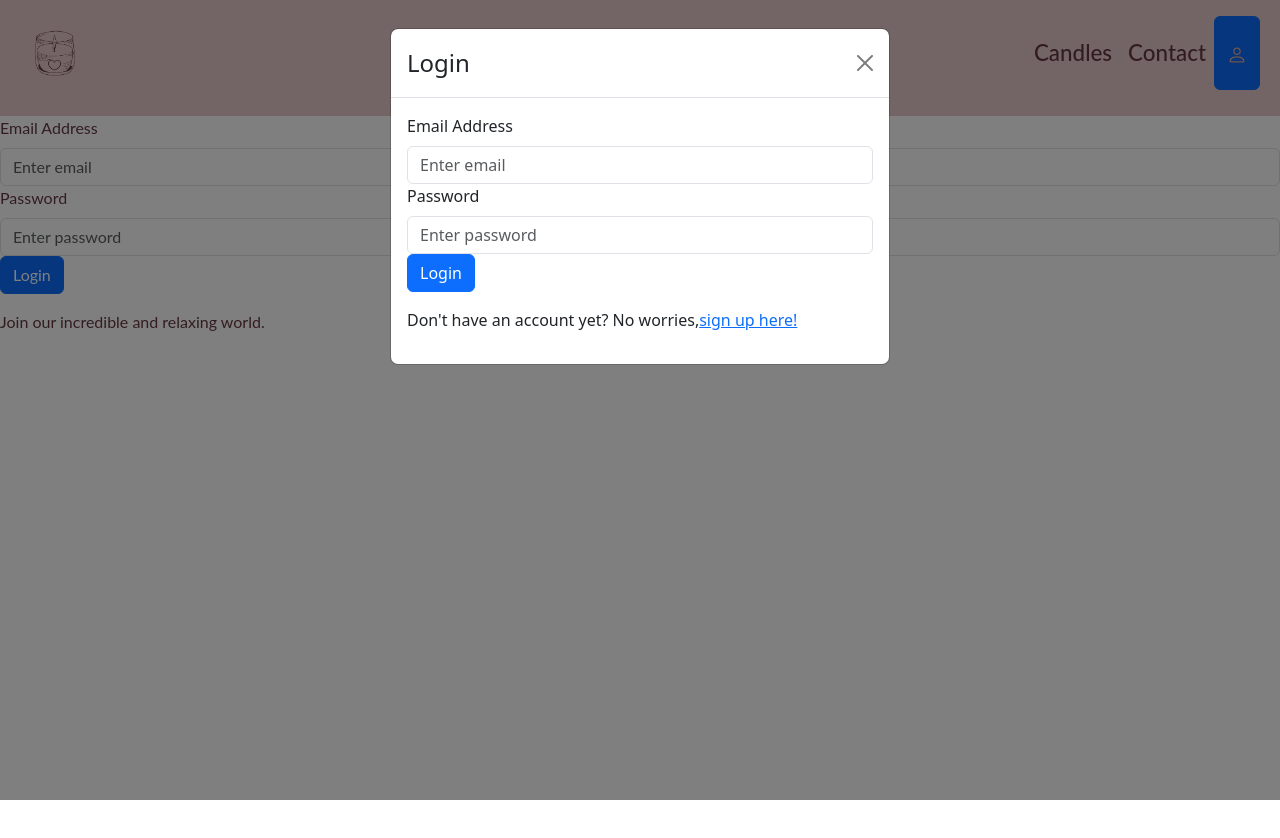
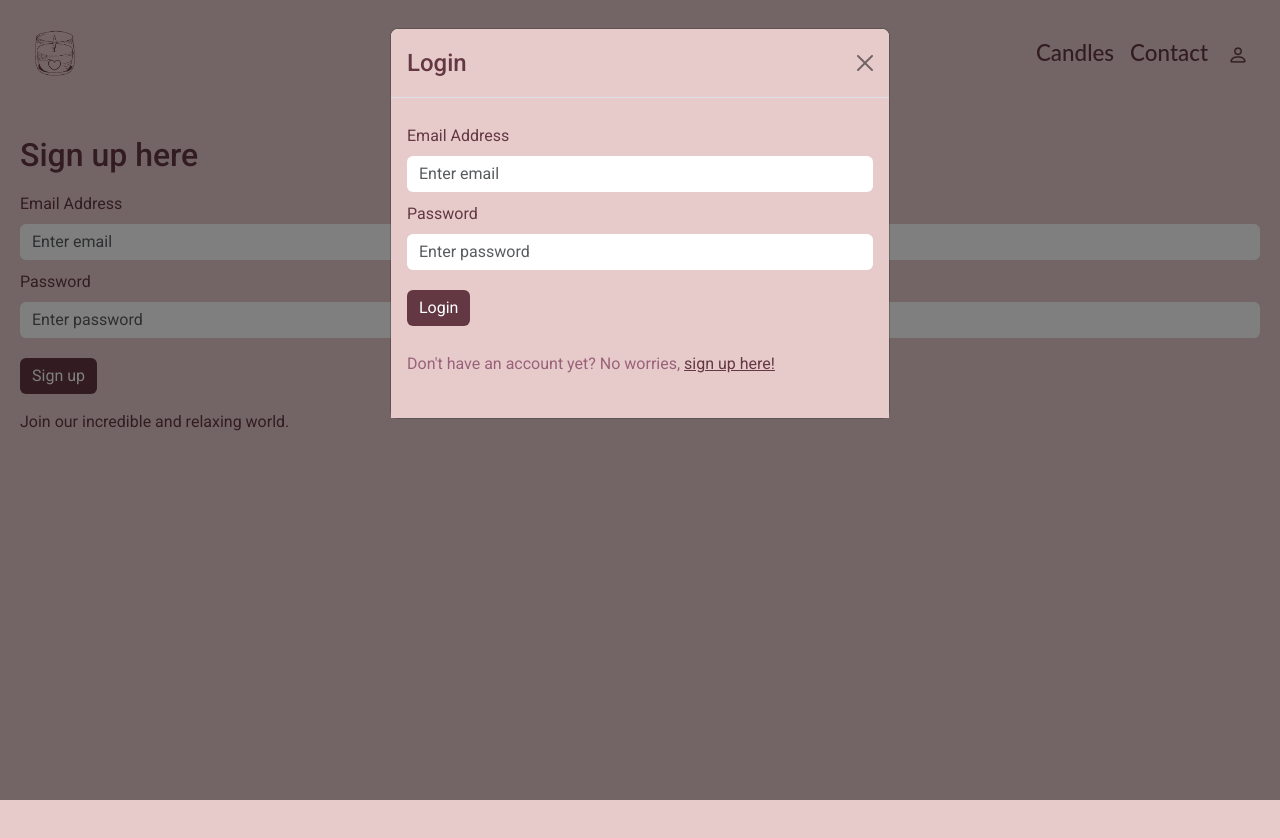
Before and after one commit to VeronicaVez/candlesEcommerce-client, a React (Vite) app: page /signup in a window 1280 px wide. Both pictures are taken after a click on the button 1237 px from the left and 52 px from the top of the page. Shown: the top 838 px of the page. Before the commit the page ends 800 px from the top, so only its background shows below. Built offline with nearby package versions, Linux system fonts and the light colour scheme; a web font is replaced by a local one.

Commit message:
only style changes

```diff
--- a/src/components/CandleCard/CandleCard.jsx
+++ b/src/components/CandleCard/CandleCard.jsx
@@ -1,18 +1,33 @@
 import Button from "react-bootstrap/Button"
 import Card from "react-bootstrap/Card"
+import { CloseButton } from "react-bootstrap"
+import Link from "react"
 
-function BasicExample() {
+function CandleCard({ id, name, description, price, aroma, image }) {
   return (
-    <Card style={{ width: "18rem" }}>
-      <Card.Img variant="top" src="holder.js/100px180" />
+    <>
+      {/*  <Card style={{ width: "18rem" }}>
+        < Card.Img variant="top" src="holder.js/100px180" />
       <Card.Body>
-        <Card.Title>Name-Candle</Card.Title>
-        <Card.Subtitle>price</Card.Subtitle>
-        {/* when you go over the price, it show to add to the card */}
+        <CloseButton
+          className="btn-close"
+          onClick={() => {
+            removeCard(id)
+          }}
+        />
+        <Link to={`/candles/${id}`} className="link-class">
+          <Card.Img variant="top" src={image} />
+          <Card.Title>
+            {name} - {aroma}
+          </Card.Title>
+          <Card.Subtitle>{price}</Card.Subtitle>
+          <Card.Text>{description}</Card.Text>
+        </Link>
         <Button variant="primary">Add to cart</Button>
       </Card.Body>
-    </Card>
+    </Card > */}
+    </>
   )
 }
 
-export default BasicExample
+export default CandleCard
--- /dev/null
+++ b/src/components/Forms/LoginForm/LoginForm.css
@@ -0,0 +1,22 @@
+.LoginForm{
+    background-color:#E7CBCB;
+    font-family: "Roboto";
+}
+
+.login-button{
+    background: #643843 !important;
+    border: #643843 !important;
+    margin-top: 20px;
+}
+
+.login-label{
+    margin: 10px 0px;
+}
+
+#inputEmail,
+#inputPassword{
+    transform: none !important;
+    box-shadow: none !important;
+    background: white !important;
+    border: none !important;
+}
--- a/src/components/Forms/LoginForm/LoginForm.jsx
+++ b/src/components/Forms/LoginForm/LoginForm.jsx
@@ -1,11 +1,10 @@
 import { useContext, useState } from "react"
 import Form from "react-bootstrap/Form"
-import Col from "react-bootstrap/esm/Col"
-import Row from "react-bootstrap/esm/Row"
 import Button from "react-bootstrap/Button"
-import { Link, useNavigate } from "react-router-dom"
+import { useNavigate } from "react-router-dom"
 import { AuthContext } from "./../../../context/auth.context"
 import authServices from "./../../../services/auth.services"
+import "./LoginForm.css"
 
 function LoginForm() {
   const [loginData, setLoginData] = useState({
@@ -47,7 +46,7 @@ function LoginForm() {
     <div className="LoginForm">
       <Form onSubmit={handleLoginSubmit}>
         <Form.Group className="mb-3">
-          <Form.Label>Email Address</Form.Label>
+          <Form.Label className="login-label">Email Address</Form.Label>
           <Form.Control
             type="email"
             id="inputEmail"
@@ -55,7 +54,7 @@ function LoginForm() {
             name="email"
             onChange={handleInputChange}
           />
-          <Form.Label>Password</Form.Label>
+          <Form.Label className="login-label">Password</Form.Label>
           <Form.Control
             type="password"
             id="inputPassword"
@@ -63,20 +62,12 @@ function LoginForm() {
             name="password"
             onChange={handleInputChange}
           />
-          <Button type="submit">Login</Button>
+          <Button type="submit" className="login-button">
+            Login
+          </Button>
         </Form.Group>
         {errorMessage && <p className="error-message">{errorMessage}</p>}
       </Form>
-      <Row>
-        <Col>
-          <p>
-            Don't have an account yet? No worries,
-            <Link to={"/signup"} className="Link">
-              sign up here!
-            </Link>
-          </p>
-        </Col>
-      </Row>
     </div>
   )
 }
--- /dev/null
+++ b/src/components/Forms/SignUpForm/SignUpForm.css
@@ -0,0 +1,24 @@
+.SignupForm {
+    background-color: #E7CBCB;
+    padding: 20px;
+    height: 100vh;
+    font-family: "Roboto";
+}
+
+.signup-button {
+    background: #643843 !important;
+    border: #643843 !important;
+    margin-top: 20px;
+}
+
+.signup-label {
+    margin: 10px 0px;
+}
+
+#inputEmail,
+#inputPassword {
+    transform: none !important;
+    box-shadow: none !important;
+    background: white !important;
+    border: none !important;
+}
--- a/src/components/Forms/SignUpForm/SignUpForm.jsx
+++ b/src/components/Forms/SignUpForm/SignUpForm.jsx
@@ -5,6 +5,7 @@ import Row from "react-bootstrap/esm/Row"
 import Button from "react-bootstrap/Button"
 import { useNavigate } from "react-router-dom"
 import authServices from "./../../../services/auth.services"
+import "./SignUpForm.css"
 
 function SignupForm() {
   const [signupData, setSignupData] = useState({
@@ -42,8 +43,9 @@ function SignupForm() {
   return (
     <div className="SignupForm">
       <Form onSubmit={handleSignupSubmit}>
+        <h2>Sign up here</h2>
         <Form.Group className="mb-3">
-          <Form.Label>Email Address</Form.Label>
+          <Form.Label className="signup-label">Email Address</Form.Label>
           <Form.Control
             type="email"
             id="inputEmail"
@@ -51,7 +53,7 @@ function SignupForm() {
             name="email"
             onChange={handleInputChange}
           />
-          <Form.Label>Password</Form.Label>
+          <Form.Label className="signup-label">Password</Form.Label>
           <Form.Control
             type="password"
             id="inputPassword"
@@ -59,7 +61,9 @@ function SignupForm() {
             name="password"
             onChange={handleInputChange}
           />
-          <Button type="submit">Login</Button>
+          <Button type="submit" className="signup-button">
+            Sign up
+          </Button>
         </Form.Group>
         {errorMessage && <p className="error-message">{errorMessage}</p>}
       </Form>
--- /dev/null
+++ b/src/components/LoginModal/LoginModal.css
@@ -0,0 +1,19 @@
+.loginButton {
+    background: none !important;
+    border: none !important
+}
+
+.signup-phrase{
+    color: #99627A;
+    padding:10px 0px;
+}
+
+.Link{
+    color:#643843;
+}
+
+.login-modal{
+    background-color: #E7CBCB;
+    color: #643843;
+    font-family: "Roboto";
+}
--- a/src/components/LoginModal/LoginModal.jsx
+++ b/src/components/LoginModal/LoginModal.jsx
@@ -1,6 +1,10 @@
 import LoginForm from "./../../components/Forms/LoginForm/LoginForm.jsx"
 import { Button, Modal } from "react-bootstrap"
 import { useState } from "react"
+import Col from "react-bootstrap/esm/Col"
+import Row from "react-bootstrap/esm/Row"
+import { Link } from "react-router-dom"
+import "./LoginModal.css"
 
 function LoginModal() {
   const [show, setShow] = useState(false)
@@ -13,7 +17,7 @@ function LoginModal() {
           xmlns="http://www.w3.org/2000/svg"
           width="20"
           height="20"
-          fill="#E7CBCB"
+          fill="#643843"
           className="bi bi-person"
           viewBox="0 0 16 16"
           stroke="#643843"
@@ -23,11 +27,21 @@ function LoginModal() {
         </svg>
       </Button>
       <Modal show={show} onHide={handleClose}>
-        <Modal.Header closeButton>
+        <Modal.Header closeButton className="login-modal">
           <Modal.Title>Login</Modal.Title>
         </Modal.Header>
-        <Modal.Body>
+        <Modal.Body className="login-modal">
           <LoginForm />
+          <Row>
+            <Col>
+              <p className="signup-phrase">
+                Don't have an account yet? No worries,&nbsp;
+                <Link to={"/signup"} onClick={handleClose} className="Link">
+                  sign up here!
+                </Link>
+              </p>
+            </Col>
+          </Row>
         </Modal.Body>
       </Modal>
     </>
--- a/src/components/Navbar/Navbar.css
+++ b/src/components/Navbar/Navbar.css
@@ -1,6 +1,5 @@
 .NavBar {
     background-color: #E7CBCB;
-    display: inline-flex;
 }
 
 .modal-menu{
@@ -26,7 +25,7 @@
 }
 
 .NavBar a:hover {
-    font-weight: 700;
+    font-weight: 600;
     color: #643843;
     background-color: #E7CBCB;
 }
--- a/src/pages/CandlesPage/CandlesPage.jsx
+++ b/src/pages/CandlesPage/CandlesPage.jsx
@@ -1,12 +1,14 @@
 import CandleCard from "./../../components/CandleCard/CandleCard"
+import { Row, Col } from "react-bootstrap"
 import { Container } from "react-bootstrap"
+import { useState } from "react"
 
 const CandlesPage = () => {
   return (
-    <Container className="CandlesPage">
+    <>
       <h1> Our candles</h1>
       <CandleCard />
-    </Container>
+    </>
   )
 }
 
```
